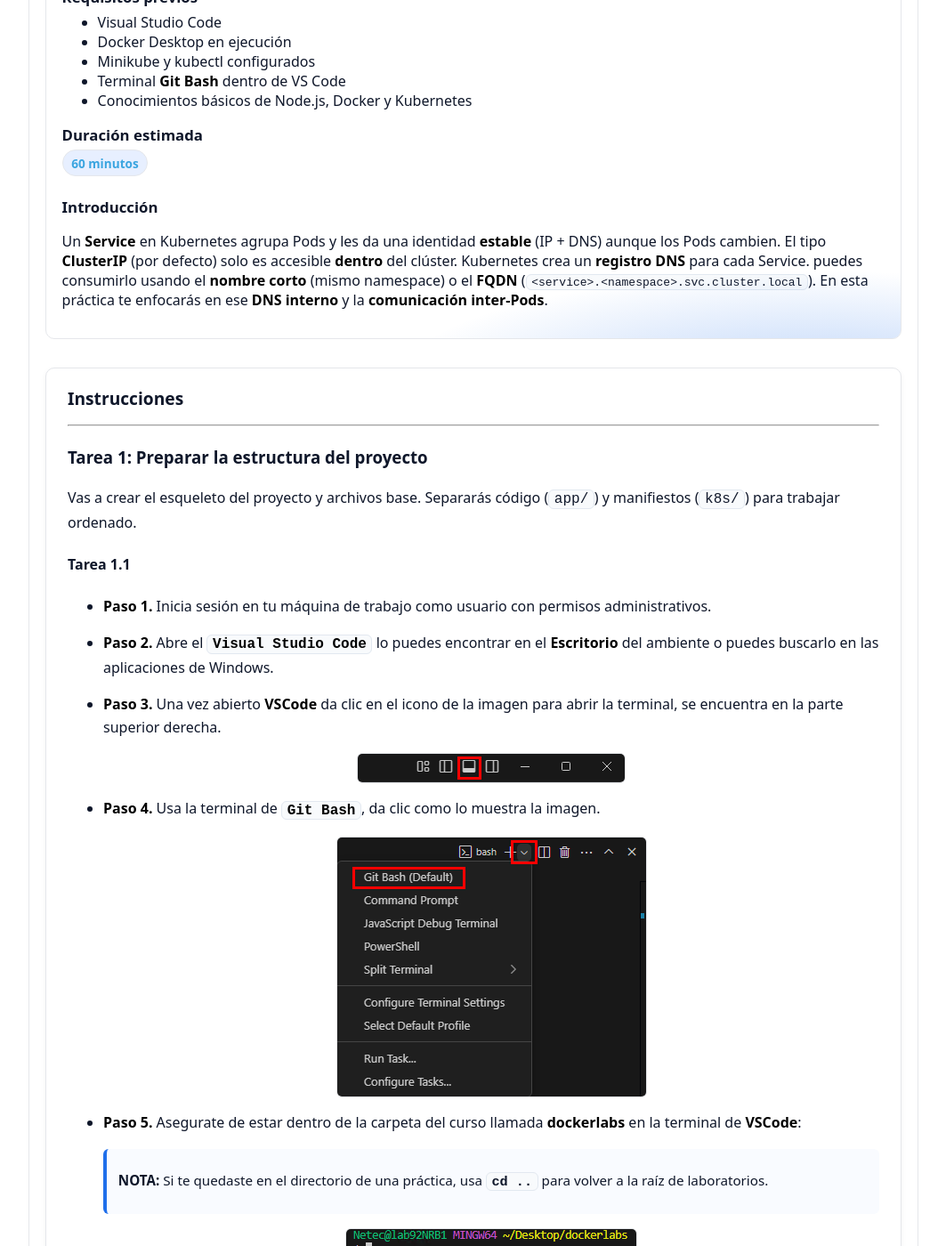
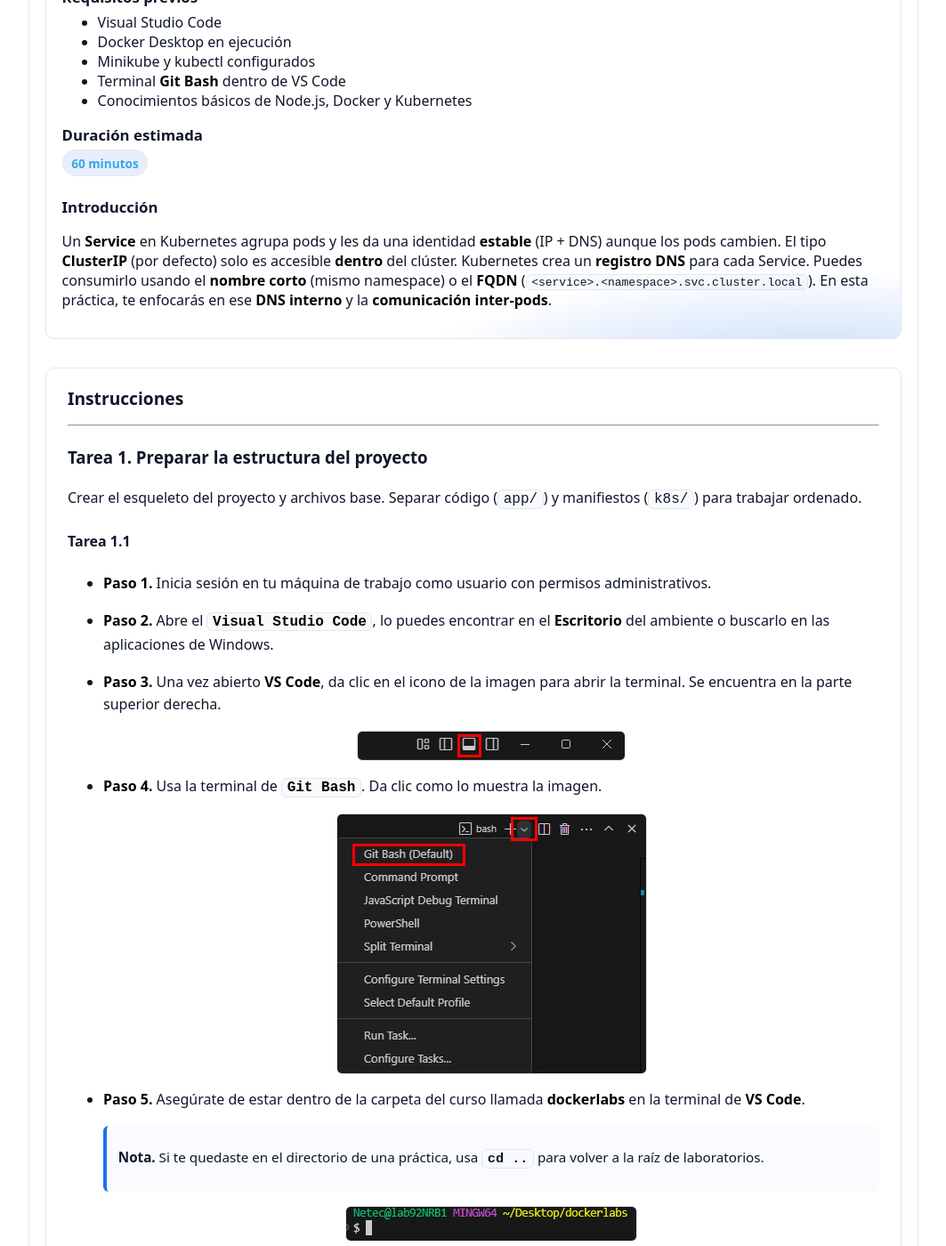
Before and after one commit to Netec-Mx/Custom_NETEC_DOCK_KUB_ESP, a Jekyll site: the page built from labs/capitulo13/lab13.md, in a window 1280 px wide and 1400 px high, scrolled down 487 px. Shown: the whole window at 89% size, without its empty margins (108-1171 px from the left). Built offline with Jekyll 4.4.1, drawn with Linux system fonts in a browser that asks for light colours; some of the changed text lies outside the part shown.

Commit message:
Update lab13.md

````diff
--- a/labs/capitulo13/lab13.md
+++ b/labs/capitulo13/lab13.md
@@ -1,11 +1,11 @@
 ---
 layout: lab
-title: "Práctica 13: Exponer una aplicación con ClusterIP y DNS interno"
+title: "Práctica 13. Exponer una aplicación con ClusterIP y DNS interno"
 permalink: /capitulo13/lab13/
 images_base: /labs/capitulo13/img
 duration: "60 minutos"
 objective:
-  - Que domines cómo **exponer servicios solo dentro del clúster** usando **Service tipo ClusterIP** y cómo **resolverlos vía DNS interno**. Desplegarás una **API Node.js** y probarás su acceso desde **Pods clientes** usando el nombre DNS del Service (formas corta y FQDN), además de validar que **no es accesible externamente**. Todo con pasos detallados para que puedas seguirlos tal cual en tu entorno.
+  - Que domines cómo **exponer servicios solo dentro del clúster** usando **Service tipo ClusterIP** y cómo **resolverlos vía DNS interno**. Desplegarás una **API Node.js** y probarás su acceso desde **pods clientes** usando el nombre DNS del Service (formas corta y FQDN), además de validar que **no es accesible externamente**. Todo con pasos detallados para que puedas seguirlos tal cual en tu entorno.
 prerequisites:
   - Visual Studio Code
   - Docker Desktop en ejecución
@@ -13,7 +13,7 @@ prerequisites:
   - Terminal **Git Bash** dentro de VS Code
   - Conocimientos básicos de Node.js, Docker y Kubernetes
 introduction:
-  Un **Service** en Kubernetes agrupa Pods y les da una identidad **estable** (IP + DNS) aunque los Pods cambien. El tipo **ClusterIP** (por defecto) solo es accesible **dentro** del clúster. Kubernetes crea un **registro DNS** para cada Service. puedes consumirlo usando el **nombre corto** (mismo namespace) o el **FQDN** (`<service>.<namespace>.svc.cluster.local`). En esta práctica te enfocarás en ese **DNS interno** y la **comunicación inter-Pods**.
+  Un **Service** en Kubernetes agrupa pods y les da una identidad **estable** (IP + DNS) aunque los pods cambien. El tipo **ClusterIP** (por defecto) solo es accesible **dentro** del clúster. Kubernetes crea un **registro DNS** para cada Service. Puedes consumirlo usando el **nombre corto** (mismo namespace) o el **FQDN** (`<service>.<namespace>.svc.cluster.local`). En esta práctica, te enfocarás en ese **DNS interno** y la **comunicación inter-pods**.
 slug: lab13
 lab_number: 13
 final_result: >
@@ -35,43 +35,43 @@ next: /capitulo14/lab14/
 
 ---
 
-### Tarea 1: Preparar la estructura del proyecto
+### Tarea 1. Preparar la estructura del proyecto
 
-Vas a crear el esqueleto del proyecto y archivos base. Separarás código (`app/`) y manifiestos (`k8s/`) para trabajar ordenado.
+Crear el esqueleto del proyecto y archivos base. Separar código (`app/`) y manifiestos (`k8s/`) para trabajar ordenado.
 
 #### Tarea 1.1
 
 - **Paso 1.** Inicia sesión en tu máquina de trabajo como usuario con permisos administrativos.
 
-- **Paso 2.** Abre el **`Visual Studio Code`** lo puedes encontrar en el **Escritorio** del ambiente o puedes buscarlo en las aplicaciones de Windows.
+- **Paso 2.** Abre el **`Visual Studio Code`**, lo puedes encontrar en el **Escritorio** del ambiente o buscarlo en las aplicaciones de Windows.
 
-- **Paso 3.** Una vez abierto **VSCode** da clic en el icono de la imagen para abrir la terminal, se encuentra en la parte superior derecha.
+- **Paso 3.** Una vez abierto **VS Code**, da clic en el icono de la imagen para abrir la terminal. Se encuentra en la parte superior derecha.
 
   ![micint]({{ page.images_base | relative_url }}/25.png)
 
-- **Paso 4.** Usa la terminal de **`Git Bash`**, da clic como lo muestra la imagen.
+- **Paso 4.** Usa la terminal de **`Git Bash`**. Da clic como lo muestra la imagen.
 
   ![micint]({{ page.images_base | relative_url }}/26.png)
 
-- **Paso 5.** Asegurate de estar dentro de la carpeta del curso llamada **dockerlabs** en la terminal de **VSCode**:
+- **Paso 5.** Asegúrate de estar dentro de la carpeta del curso llamada **dockerlabs** en la terminal de **VS Code**.
 
-  > **NOTA:** Si te quedaste en el directorio de una práctica, usa **`cd ..`** para volver a la raíz de laboratorios.
+  > **Nota.** Si te quedaste en el directorio de una práctica, usa **`cd ..`** para volver a la raíz de laboratorios.
   {: .lab-note .info .compact}
 
   ![micint]({{ page.images_base | relative_url }}/1.png)
 
 - **Paso 6.** Crea el directorio para trabajar en la **práctica**.
 
-  > **NOTA:** Aislar cada práctica evita colisiones de archivos y facilita montar rutas con precisión.
+  > **Nota.** Aislar cada práctica evita colisiones de archivos y facilita montar rutas con precisión.
   {: .lab-note .info .compact}
 
   ```bash
-  mkdir lab13-k8sclusteripdns && cd lab13-k8sclusteripdns
+  mkdir lab11-k8sclusteripdns && cd lab11-k8sclusteripdns
   ```
 
-- **Paso 7.** Valida en el **Explorador** de archivos dentro de VSCode que se haya creado el directorio:
+- **Paso 7.** Valida en el **Explorador** de archivos dentro de VS Code que se haya creado el directorio.
 
-  > **NOTA:** Trabajar en VS Code permite editar y versionar cómodamente. **Git Bash** brinda compatibilidad con comandos POSIX.
+  > **Nota.** Trabajar en VS Code permite editar y versionar cómodamente. **Git Bash** brinda compatibilidad con comandos POSIX.
   {: .lab-note .info .compact}
 
   ![micint]({{ page.images_base | relative_url }}/2.png)
@@ -237,7 +237,7 @@ Construirás la imagen en el **daemon de Docker de Minikube** para usarla direct
 
 - **Paso 19.** Verifica que la imagen existe en el daemon de Minikube.
 
-  > **NOTA:** Al usar el daemon de Minikube, los nodos del clúster ya "ven" la imagen sin necesidad de `docker push`.
+  > **Nota.** Al usar el daemon de Minikube, los nodos del clúster ya "ven" la imagen sin necesidad de `docker push`.
   {: .lab-note .info .compact}
 
   ```bash
@@ -438,7 +438,7 @@ Lanzarás Pods **cliente** para consumir la API a través del **nombre DNS del S
 
   ![micint]({{ page.images_base | relative_url }}/14.png)
 
-  > **NOTA:** Salir del pod de prueba
+  > **Nota.** Salir del pod de prueba.
   {: .lab-note .info .compact}
 
   ```sh
@@ -466,7 +466,7 @@ Crearás un **segundo namespace** y un Pod cliente allí. Verás que el **nombre
 
   ![micint]({{ page.images_base | relative_url }}/15.png)
 
-- **Paso 32.** Lanza un Pod cliente en `pruebas-dns` y prueba las resoluciones.
+- **Paso 32.** Lanza un pod cliente en `pruebas-dns` y prueba las resoluciones.
 
   ```bash
   kubectl -n pruebas-dns run dns-cross --rm -it --image=busybox:1.36 --restart=Never -- sh
@@ -474,9 +474,9 @@ Crearás un **segundo namespace** y un Pod cliente allí. Verás que el **nombre
 
   ![micint]({{ page.images_base | relative_url }}/16.png)
 
-- **Paso 33.** Dentro del Pod, ejecuta el siguiente comando y observa el comportamiento:
+- **Paso 33.** Dentro del pod, ejecuta el siguiente comando y observa el comportamiento.
 
-  > **NOTA:** Esto puede fallar porque el nombre corto busca en el namespace actual:
+  > **Nota.** Esto puede fallar porque el nombre corto busca en el namespace actual.
   {: .lab-note .info .compact}
 
   ```sh
@@ -485,7 +485,7 @@ Crearás un **segundo namespace** y un Pod cliente allí. Verás que el **nombre
 
   ![micint]({{ page.images_base | relative_url }}/17.png)
 
-- **Paso 34.** Prueba usando FQDN apuntando al namespace `default`
+- **Paso 34.** Prueba usando FQDN apuntando al namespace `default`.
 
   ```sh
   nslookup clusterip-app-svc.default.svc.cluster.local
@@ -536,7 +536,7 @@ Probarás desde tu **host** que el Service **ClusterIP** no es accesible. Verás
 
 - **Paso 37.** Lista servicios `exponibles` por Minikube.
 
-  > **NOTA:** El `clusterip-app-svc` **NO** debe aparecer con URL, porque no es NodePort/LoadBalancer
+  > **Nota.** El `clusterip-app-svc` **NO** debe aparecer con URL, porque no es NodePort/LoadBalancer.
   {: .lab-note .info .compact}
 
   ```bash
````
Also changed, not shown: other parts of labs/capitulo13/lab13.md (+63 -63 lines).
